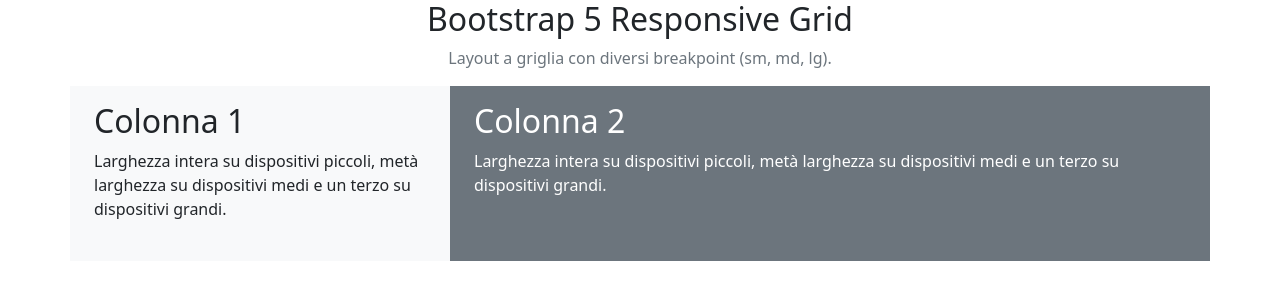
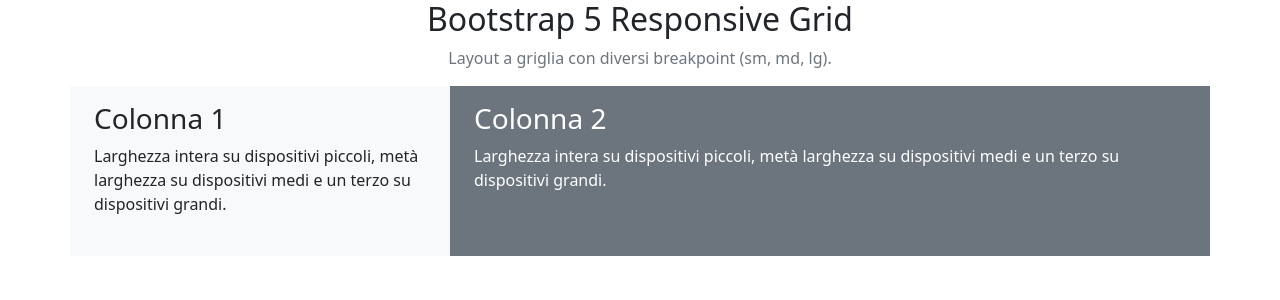
Before and after one commit to MattiaZecchinato/htmlcss-bootstrap-layout, a plain HTML site: page index.html in a window 1280 px wide. Drawn offline with nearby package versions, Linux system fonts and the light colour scheme.

Commit message:
feat: update 1st container

```diff
--- a/index.html
+++ b/index.html
@@ -28,13 +28,14 @@
         <!-- main of the page -->
         <main>
 
+            <!-- 1st container -->
             <div class="container">
 
                 <div class="row flex-column flex-md-row">
 
                     <div class="col col-lg-4 bg-light px-4 pt-3 pb-4">
 
-                        <h2>Colonna 1</h2>
+                        <h2 class="fs-3">Colonna 1</h2>
                         <p>
                             Larghezza intera su dispositivi piccoli,
                             metà larghezza su dispositivi
@@ -44,7 +45,7 @@
                     </div>
                     <div class="col col-lg-8 bg-secondary text-white px-4 pt-3 pb-4">
 
-                        <h2>Colonna 2</h2>
+                        <h2 class="fs-3">Colonna 2</h2>
                         <p>
                             Larghezza intera su dispositivi piccoli,
                             metà larghezza su dispositivi
```
